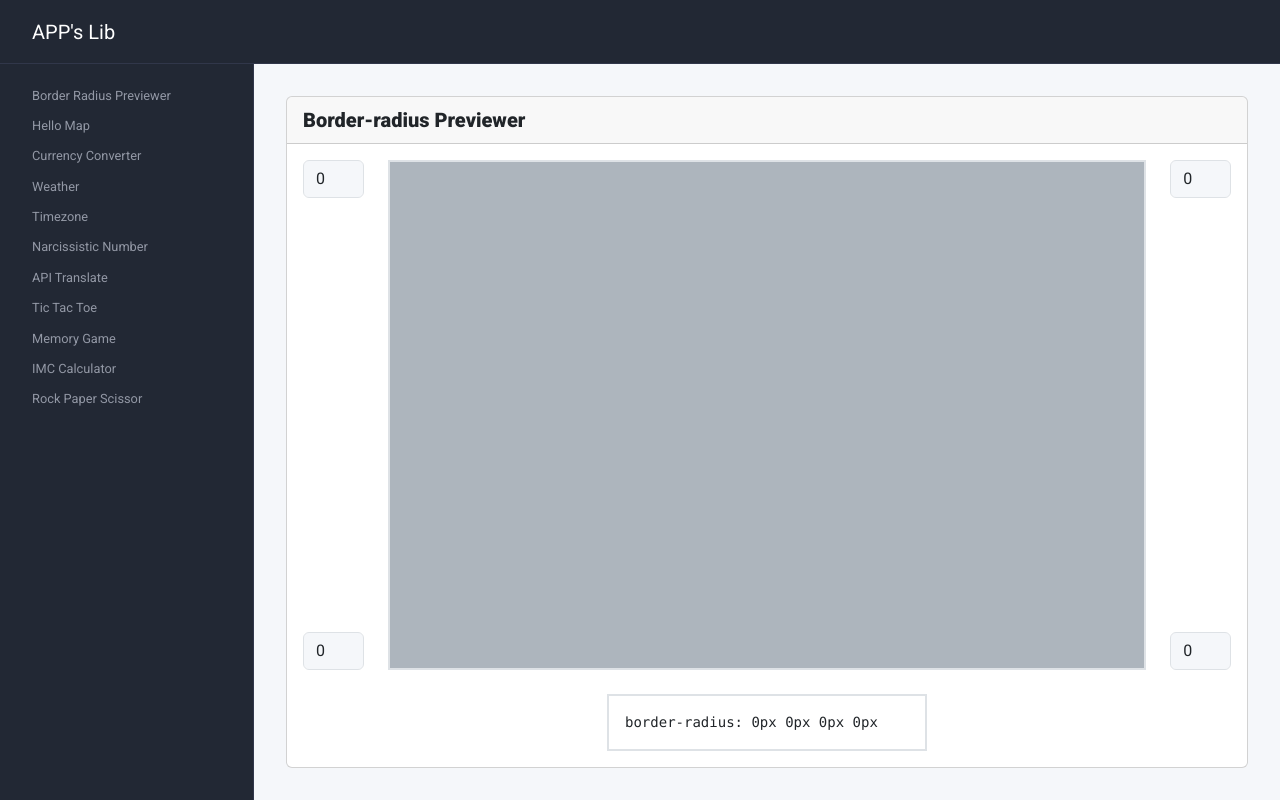
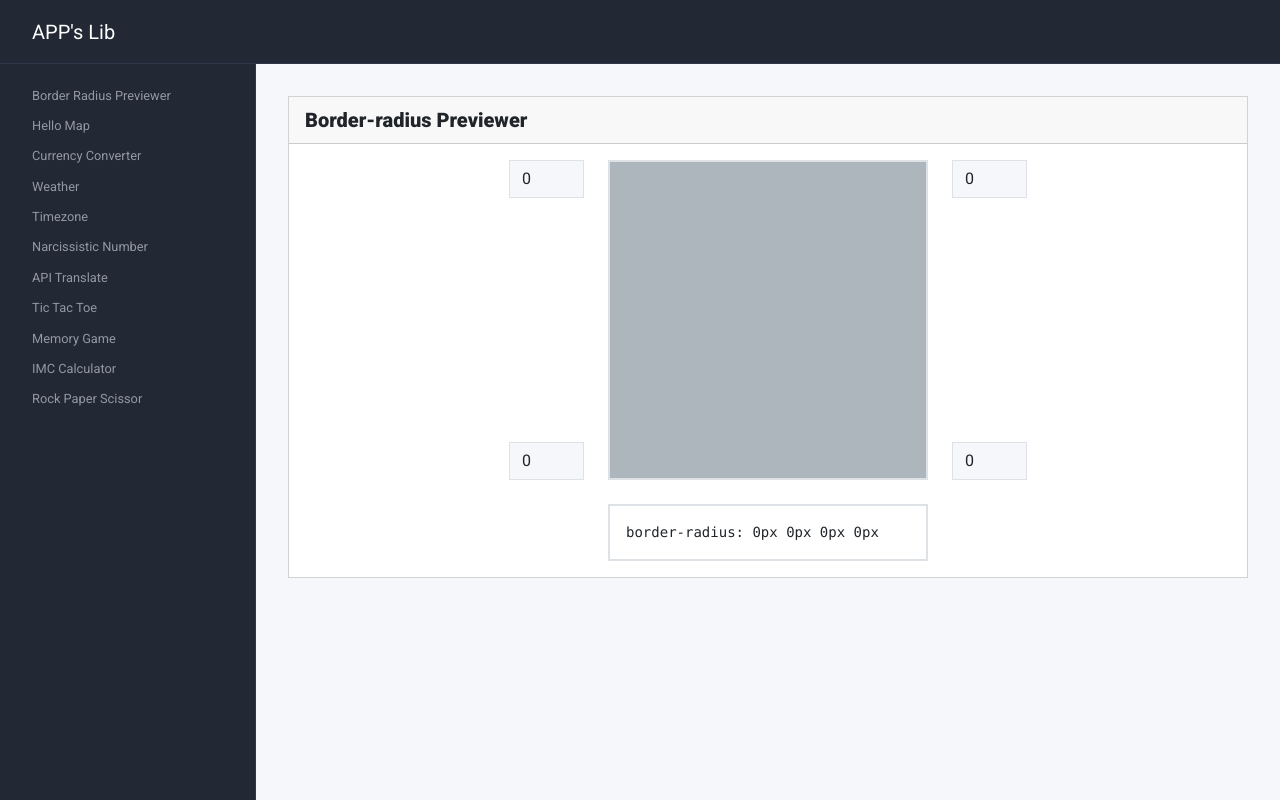
Before and after one commit to pedrotiagojesus/apps-lib, a React (Vite) app: page /apps-lib/border-radius-previewer in a window 1280 px wide. Built offline with nearby package versions, Linux system fonts and the light colour scheme.

Commit message:
Update layout module "Border Radius Previewer"

```diff
--- /dev/null
+++ b/src/components/BorderRadiusPreviewer/CodeResult.jsx
@@ -0,0 +1,11 @@
+import React from "react";
+
+const CodeResult = ({ borderRadius }) => {
+    return (
+        <div id="display-code">
+            <pre>border-radius: {borderRadius}</pre>
+        </div>
+    );
+};
+
+export default CodeResult;
--- /dev/null
+++ b/src/components/BorderRadiusPreviewer/Input.jsx
@@ -0,0 +1,19 @@
+import React from "react";
+
+const Input = ({ value, onInputValue }) => {
+    const validDigits = (text) => {
+        return parseFloat(text.replace(/[^0-9,]/g, ""));
+    };
+
+    return (
+        <input
+            type="text"
+            className="form-control"
+            value={value}
+            maxLength="3"
+            onInput={(e) => onInputValue(validDigits(e.target.value))}
+        />
+    );
+};
+
+export default Input;
--- a/src/index.css
+++ b/src/index.css
@@ -21,6 +21,15 @@ main > .content .card .card-header {
 
 main .select-theme {
     width: 150px;
+}
+
+/* Card */
+.card {
+    --bs-border-radius: 0;
+}
+
+.card .card-text {
+    font-size: 0.9rem;
 }
 
 /* SM */
--- a/src/main.jsx
+++ b/src/main.jsx
@@ -13,6 +13,7 @@ import "leaflet/dist/leaflet.js";
 // CSS
 import "./index.css";
 import "./root.css";
+import "./theme/btn.css";
 
 // Pages
 import App from "./App.jsx";
--- a/src/pages/BorderRadiusPreviewer/BorderRadiusPreviewer.css
+++ b/src/pages/BorderRadiusPreviewer/BorderRadiusPreviewer.css
@@ -1,26 +1,16 @@
-#border-radius > .card {
-    height: calc(
-        100vh - var(--menu-horizontal-height) - var(--content-padding) -
-            var(--content-padding)
-    );
-}
-#border-radius .card-body {
-    display: flex;
-    flex-direction: column;
-}
-
 #border-radius .border-radius-wrapper {
     display: flex;
     gap: 1.5rem;
     margin-bottom: 1.5rem;
-    flex: 1 1 auto;
+    justify-content: center;
 }
 
 #border-radius #preview {
     border: 2px solid var(--bs-border-color);
     flex-grow: 1;
-    border-radius: 0;
     background-color: var(--bs-gray-500);
+    width: 100%;
+    max-width: 50vw;
 }
 
 #border-radius input {
@@ -39,3 +29,34 @@
     margin: 0;
     min-width: 20rem;
 }
+
+/* SM */
+
+@media (min-width: 576px) {
+}
+
+/* MD */
+
+@media (min-width: 768px) {
+}
+
+/* LG  */
+
+@media (min-width: 992px) {
+    #border-radius #preview {
+        max-width: 50vw;
+    }
+}
+
+/* XL */
+
+@media (min-width: 1200px) {
+    #border-radius #preview {
+        max-width: 25vw;
+    }
+}
+
+/* XL */
+
+@media (min-width: 1400px) {
+}
--- a/src/pages/BorderRadiusPreviewer/BorderRadiusPreviewer.jsx
+++ b/src/pages/BorderRadiusPreviewer/BorderRadiusPreviewer.jsx
@@ -5,6 +5,8 @@ import "./BorderRadiusPreviewer.css";
 
 // Components
 import Card from "../../components/Card";
+import Input from "../../components/BorderRadiusPreviewer/Input";
+import CodeResult from "../../components/BorderRadiusPreviewer/CodeResult";
 
 const BorderRadiusPreviewer = () => {
     const [borderTopLeft, setBorderTopLeft] = useState(0);
@@ -41,58 +43,32 @@ const BorderRadiusPreviewer = () => {
         <>
             <div className="border-radius-wrapper">
                 <div className="d-flex flex-column justify-content-between">
-                    <input
-                        type="text"
-                        id="border-radius-top-left"
-                        className="form-control"
+                    <Input
                         value={borderTopLeft}
-                        maxLength="3"
-                        onInput={(e) =>
-                            setBorderTopLeft(parseFloat(e.target.value))
-                        }
+                        onInputValue={setBorderTopLeft}
                     />
-                    <input
-                        type="text"
-                        id="border-radius-bottom-left"
-                        className="form-control"
+                    <Input
                         value={borderBottomLeft}
-                        maxLength="3"
-                        onInput={(e) =>
-                            setBorderBottomLeft(parseFloat(e.target.value))
-                        }
+                        onInputValue={setBorderBottomLeft}
                     />
                 </div>
                 <div
                     id="preview"
-                    className="form-control"
+                    className="ratio ratio-1x1"
                     ref={previewRef}
                 ></div>
                 <div className="d-flex flex-column justify-content-between">
-                    <input
-                        type="text"
-                        id="border-radius-top-right"
-                        className="form-control"
+                    <Input
                         value={borderTopRight}
-                        maxLength="3"
-                        onInput={(e) =>
-                            setBorderTopRight(parseFloat(e.target.value))
-                        }
+                        onInputValue={setBorderTopRight}
                     />
-                    <input
-                        type="text"
-                        id="border-radius-bottom-right"
-                        className="form-control"
+                    <Input
                         value={borderBottomRight}
-                        maxLength="3"
-                        onInput={(e) =>
-                            setBorderBottomRight(parseFloat(e.target.value))
-                        }
+                        onInputValue={setBorderBottomRight}
                     />
                 </div>
             </div>
-            <div id="display-code">
-                <pre>border-radius: {borderRadius}</pre>
-            </div>
+            <CodeResult borderRadius={borderRadius} />
         </>
     );
 
--- a/src/pages/Homepage/Homepage.css
+++ b/src/pages/Homepage/Homepage.css
@@ -1,3 +1,4 @@
 #homepage-content {
-    --bs-gutter-y: 1.5rem;
+    --bs-gutter-x: 2rem;
+    --bs-gutter-y: 2rem;
 }
--- a/src/root.css
+++ b/src/root.css
@@ -38,7 +38,7 @@
         --font-size: 15px;
 
         --menu-horizontal-height: 4rem;
-        --menu-vertical-width: 15.875rem;
+        --menu-vertical-width: 16rem;
     }
 }
 
--- /dev/null
+++ b/src/theme/btn.css
@@ -0,0 +1,20 @@
+.btn {
+    --bs-border-radius: 0.375rem;
+}
+
+.btn-primary {
+    --bs-btn-color: #fff;
+    --bs-btn-bg: #235f7b;
+    --bs-btn-border-color: #235f7b;
+    --bs-btn-hover-color: #fff;
+    --bs-btn-hover-bg: #235f7bd9;
+    --bs-btn-hover-border-color: #235f7bd9;
+    --bs-btn-focus-shadow-rgb: 49, 132, 253;
+    --bs-btn-active-color: #fff;
+    --bs-btn-active-bg: #235f7bd9;
+    --bs-btn-active-border-color: #235f7bd9;
+    --bs-btn-active-shadow: inset 0 3px 5px rgba(0, 0, 0, 0.125);
+    --bs-btn-disabled-color: #fff;
+    --bs-btn-disabled-bg: #235f7b90;
+    --bs-btn-disabled-border-color: #235f7b90;
+}
```
